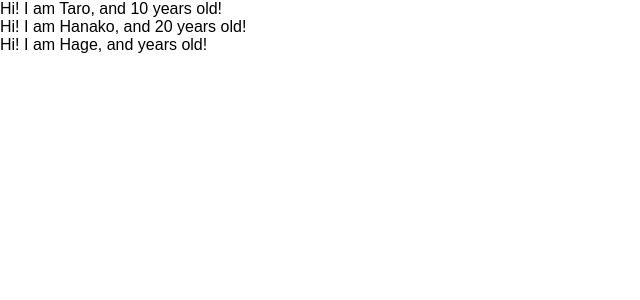
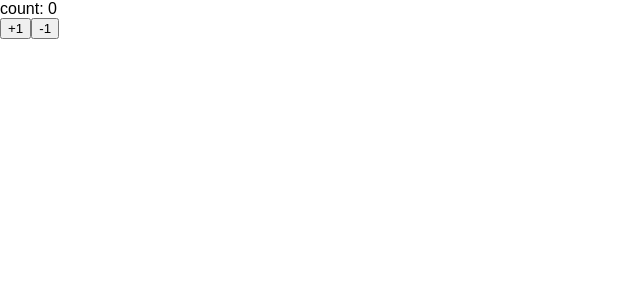
Before and after one commit to h-kawai0/react-redux-test, a React (Create React App) app: page / in a window 1280 px wide. Shown: the top 300 px of the page, without its empty margins (0-640 px from the left). Built offline with nearby package versions, Linux system fonts and the light colour scheme.

Commit message:
learn state and setState

```diff
--- a/src/App.js
+++ b/src/App.js
@@ -1,30 +1,29 @@
-import React, { Component } from 'react';
-import PropTypes from 'prop-types';
+import React, { Component } from "react";
 
-const App = () => {
-  const profiles = [
-    {name: "Taro", age:10},
-    {name: "Hanako", age: 20},
-    {name: "Hage"}
-  ]
-  return (
-  <div>
-    {
-      profiles.map((profile, index) => {
-        return <User name={profile.name} age={profile.age} key={index} />
-      })
-    }
-  </div>
-  )
-}
+const App = () => <Counter />;
 
-const User = (props) => {
-  return <div>Hi! I am {props.name}, and {props.age} years old! </div>
-}
+class Counter extends Component {
+  constructor(props) {
+    super(props);
+    console.log(this.state);
+    this.state = { count: 0 };
+  }
+  handlePlusButton = () =>  {
+    this.setState({ count: this.state.count + 1});
+  }
+  handleMinusButton = () => {
+    this.setState({ count: this.state.count - 1});
+  }
 
-User.propTypes = {
-  name: PropTypes.string,
-  age: PropTypes.number.isRequired
+  render() {
+    return (
+      <>
+        <div>count: {this.state.count}</div>
+        <button onClick={this.handlePlusButton} >+1</button>
+        <button onClick={this.handleMinusButton}>-1</button>
+      </>
+    );
+  }
 }
 
 export default App;
```
